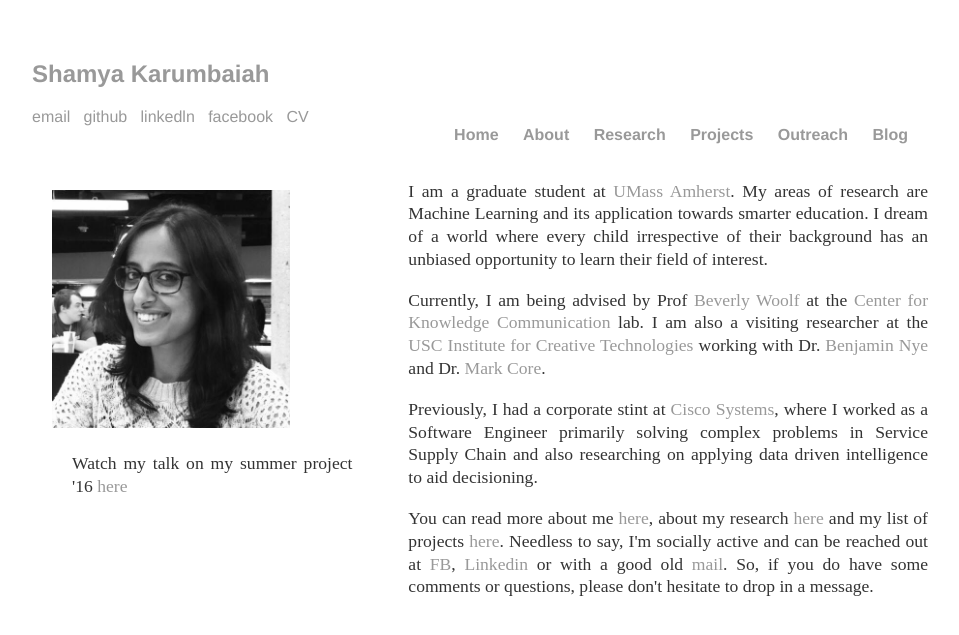
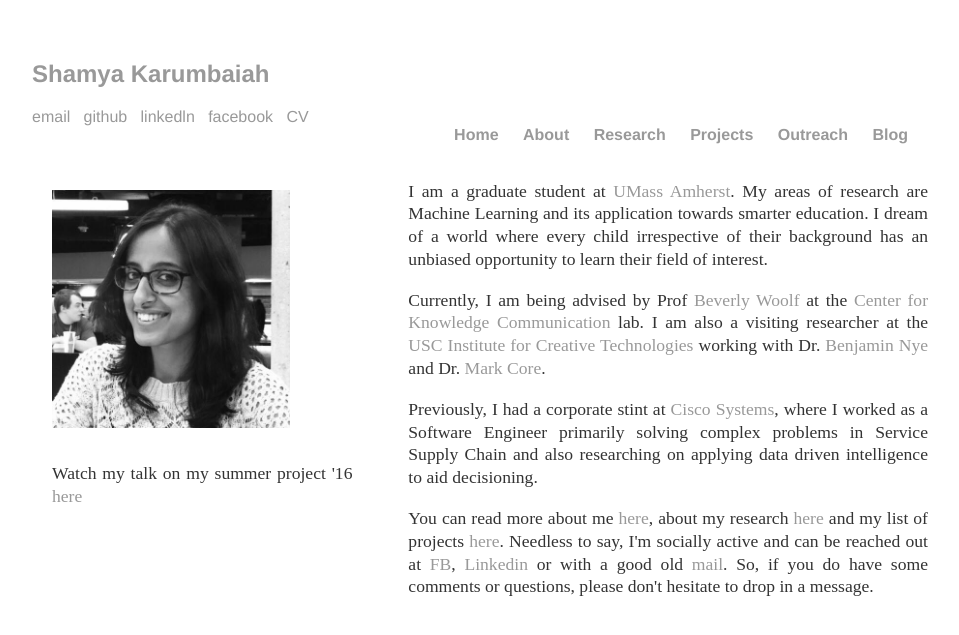
Before and after one commit to Shamya/shamyatest.github.io, a Jekyll site: the page built from index.html, in a window 1280 px wide. Shown: the top 635 px of the page, without its empty margins (160-1119 px from the left). Built offline with Jekyll 4.4.1, drawn with Linux system fonts in a browser that asks for light colours.

Commit message:
Update index.html

```diff
--- a/index.html
+++ b/index.html
@@ -7,7 +7,7 @@
   <br>
   <img src="/images/shamya.jpg" height=70% width=70% style="margin:10px 20px 10px 20px"></img>
 
-  <p style="margin:10px 20px 10px 40px"> Watch my talk on my summer project '16 <a href ="https://vimeo.com/178362096">here</a> </p>
+  <p style="margin:20px 20px 20px 20px"> Watch my talk on my summer project '16 <a href ="https://vimeo.com/178362096">here</a> </p>
 </div>
 
 <div style="width: 58%; float:right;  position: relative;">
```
